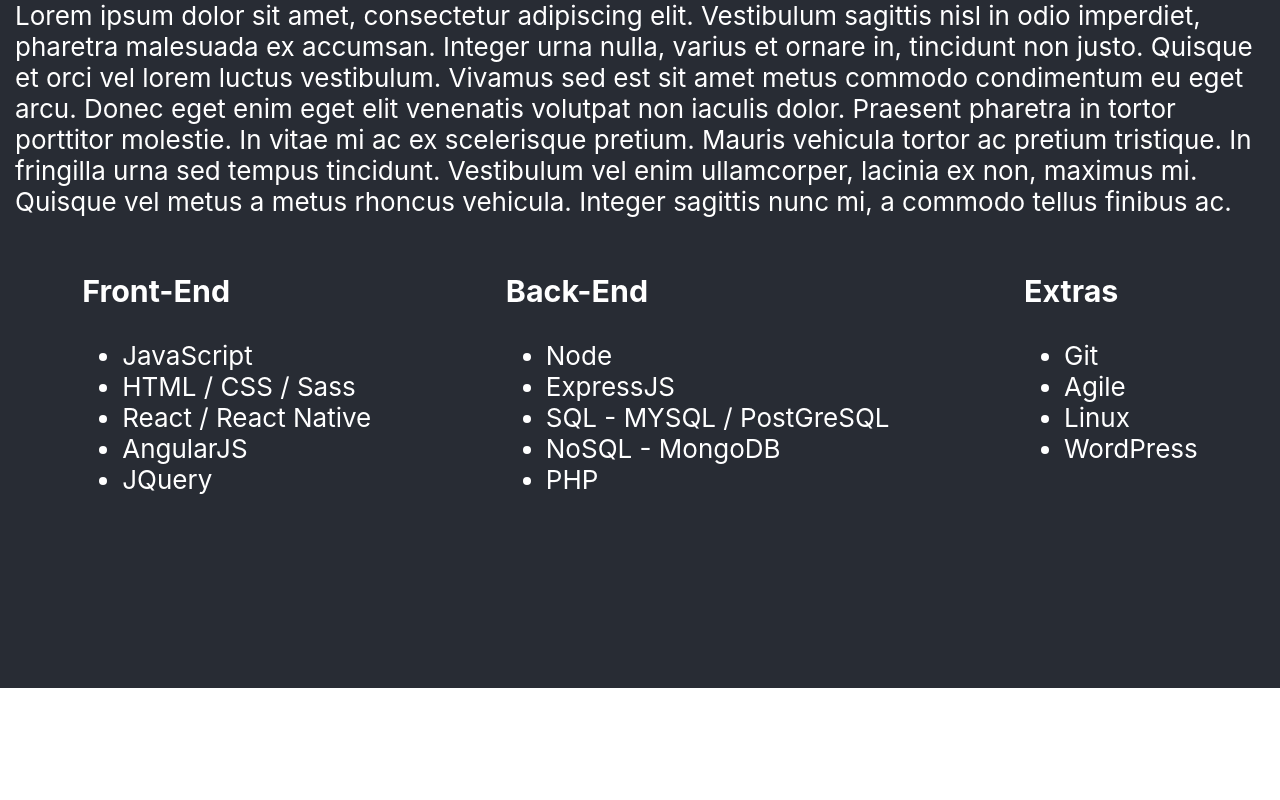
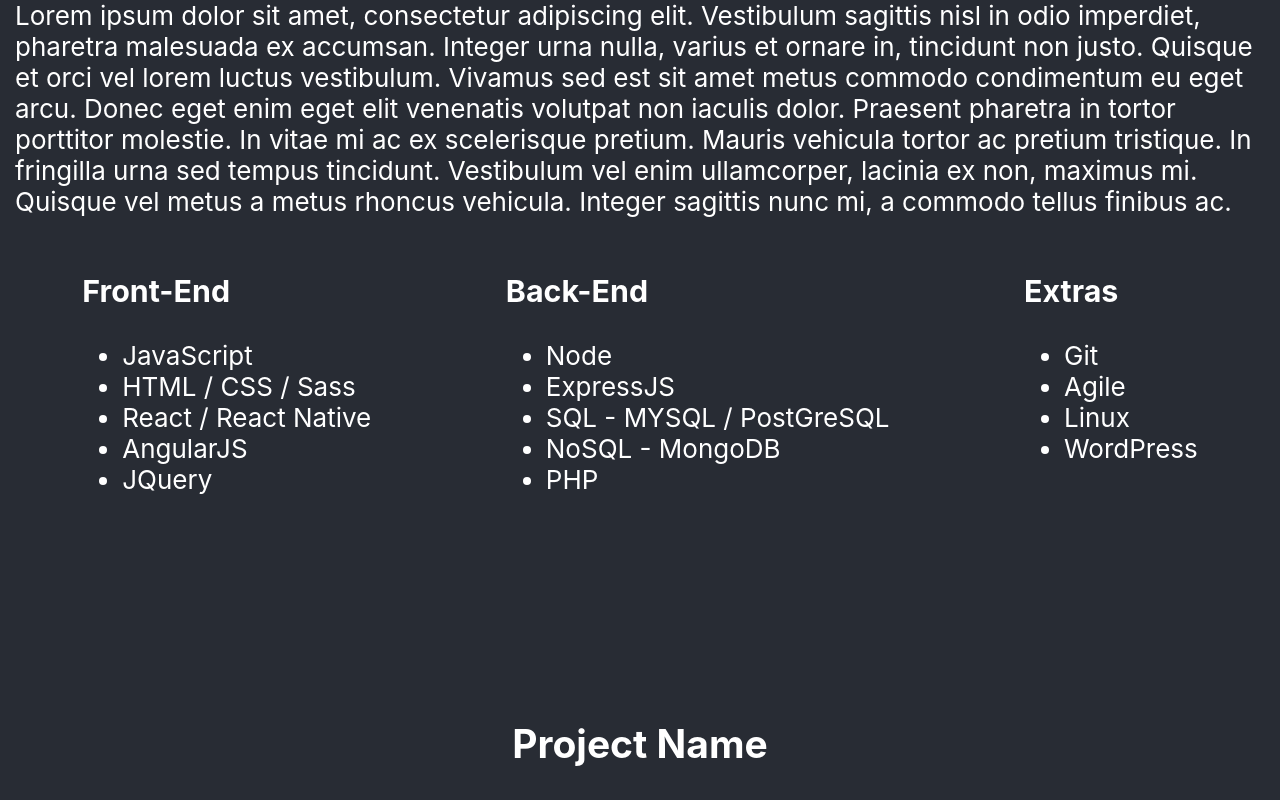
Before and after one commit to JadeJDoucet/portfolio-2020, a React (Create React App) app: page / in a window 1280 px wide. Shown: the part 912-1712 px from the top of the page. Before the commit the page ends 1600 px from the top, so only its background shows below. Built offline with nearby package versions, Linux system fonts and the light colour scheme.

Commit message:
updated structure of page

```diff
--- a/src/pages/Projects.js
+++ b/src/pages/Projects.js
@@ -2,8 +2,14 @@ import React from 'react';
 // Maybe use material UI menu
 
 export default function Projects() {
+    // Maybe float image right to have text go around it
+    // If not, a div with flex-row
     return (
         <div id="project-container">
+            <div className="project">
+                <h2 className="project-title">Project Name</h2>
+
+            </div>
 
         </div>
     );
```
